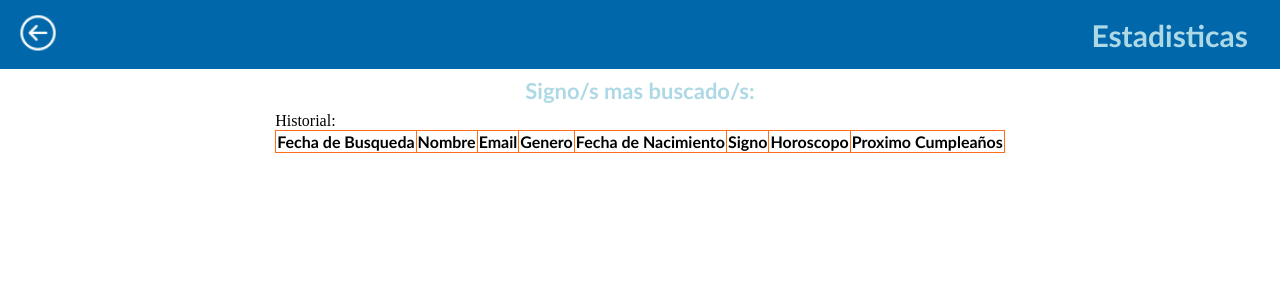
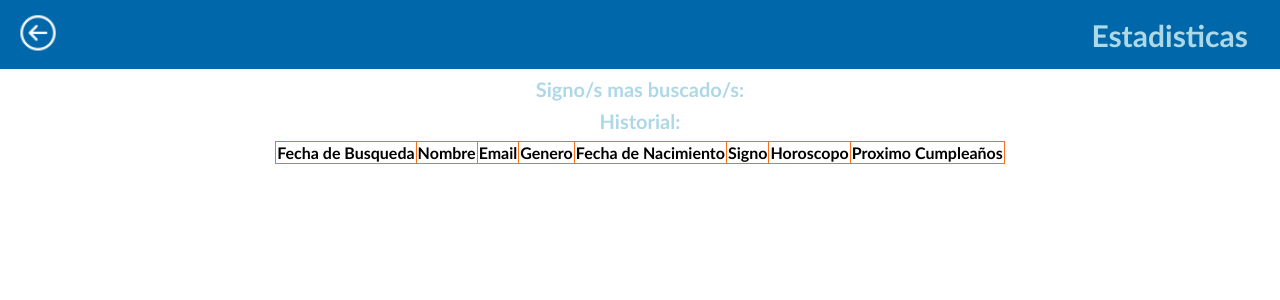
Before and after one commit to matiasbonet92/challengeHoroscopoFullStack, a React (Vite) app in the folder Frontend/challengeHoroscopoFullStack/: page /report in a window 1280 px wide. Shown: the top 300 px of the page. Built offline with nearby package versions, Linux system fonts and the light colour scheme.

Commit message:
mejoras responsive

```diff
--- a/Frontend/challengeHoroscopoFullStack/src/pages/Report/Report.module.css
+++ b/Frontend/challengeHoroscopoFullStack/src/pages/Report/Report.module.css
@@ -16,7 +16,7 @@
 }
 
 .mostSearchedTitle {
-    font-size: 22px;
+    font-size: 20px;
     font-weight: bold;
     font-family: 'Gill Sans', 'Gill Sans MT', Calibri, 'Trebuchet MS', sans-serif;
     color: lightblue;
@@ -24,16 +24,31 @@
 }
 
 .mostSearchedContent {
-    font-size: 18px;
+    font-size: 16px;
     font-family: 'Gill Sans', 'Gill Sans MT', Calibri, 'Trebuchet MS', sans-serif;
     text-align: center;
     font-style: italic;
+}
+
+.tableContainer{
+    display: grid;
+    justify-content: center;
+    align-items: center;
+    gap: 0.5rem;
 }
 
 .table{
     width: 100%;
     border-collapse: collapse;
     font-family: 'Gill Sans', 'Gill Sans MT', Calibri, 'Trebuchet MS', sans-serif;
+    text-align: center;
+}
+
+.tableTitle{
+    font-size: 20px;
+    font-weight: bold;
+    font-family: 'Gill Sans', 'Gill Sans MT', Calibri, 'Trebuchet MS', sans-serif;
+    color: lightblue;
     text-align: center;
 }
 
```
